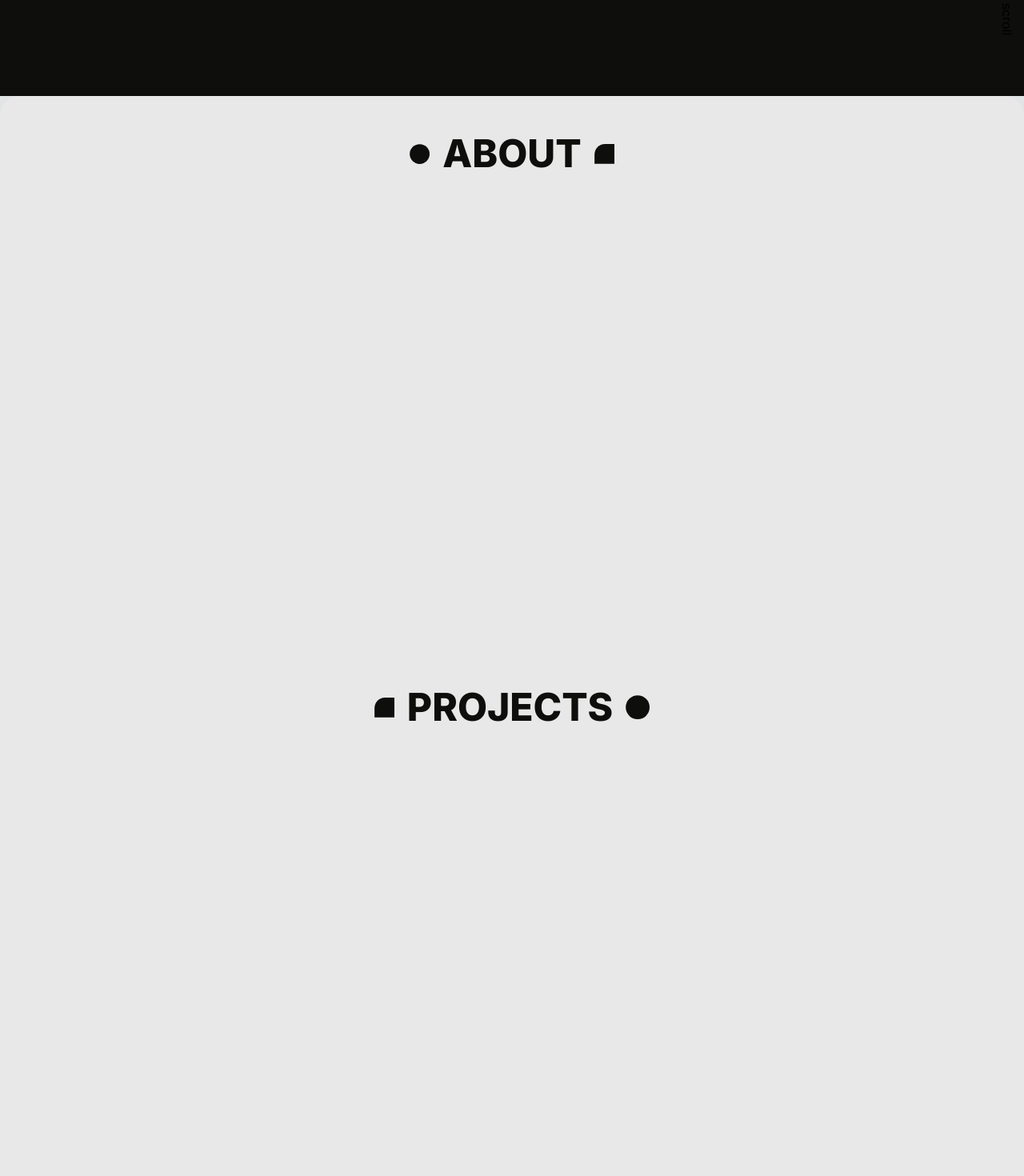
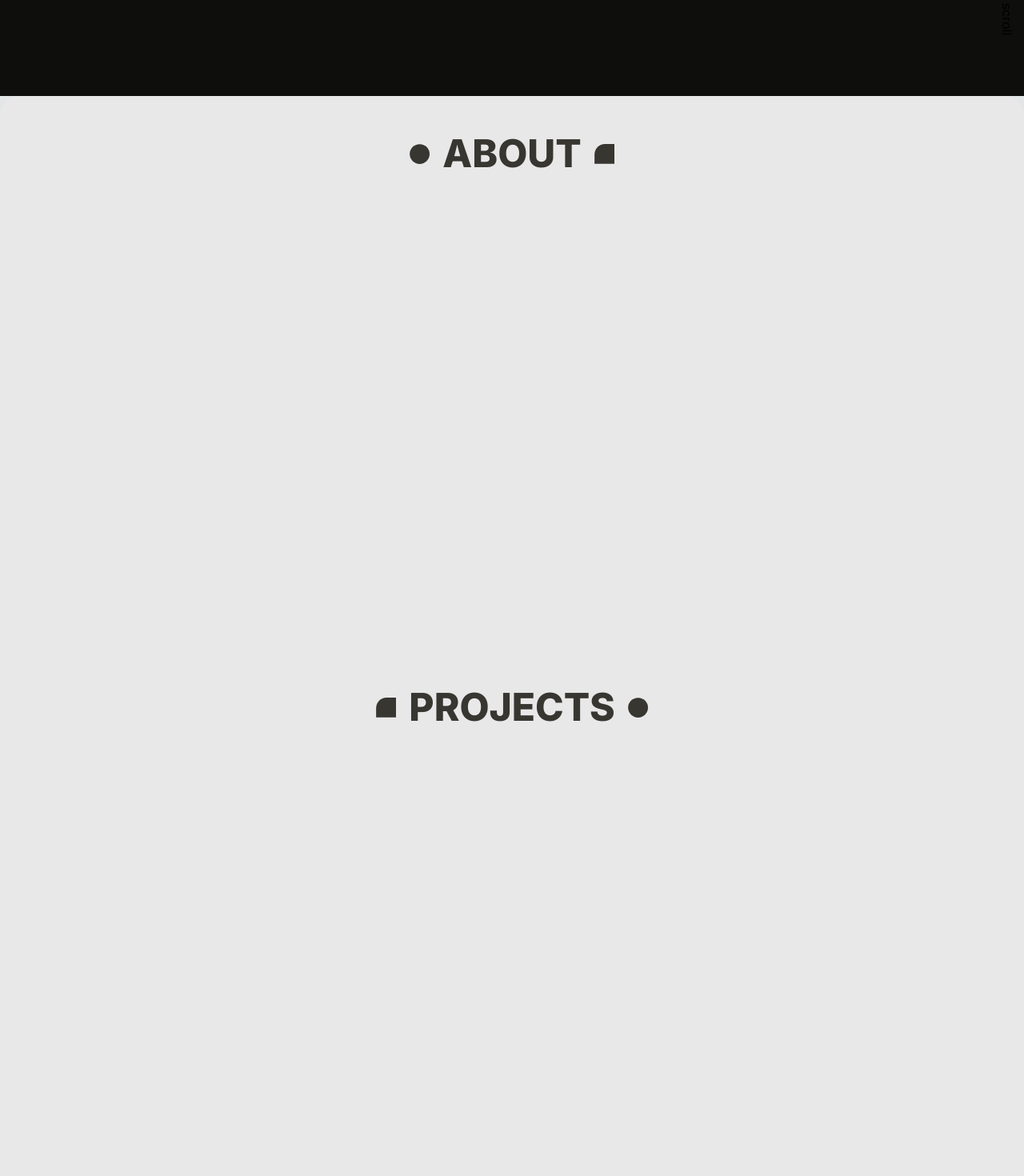
Before and after one commit to sam-uel-thomas/portfolio-site, a Next.js app: page / in a window 1280 px wide. Shown: the part 680-2150 px from the top of the page at 80% size. Built offline with nearby package versions, Linux system fonts and the light colour scheme.

Commit message:
feat: change height of contact section and update colours of light areas

```diff
--- a/app/components/About.jsx
+++ b/app/components/About.jsx
@@ -5,9 +5,9 @@ import RectIcon from './RectIcon'
 const About = () => {
     return (
         <div className="flex flex-row justify-center items-center pt-12">
-            <CircIcon fill="text-[#0E0E0C]" size={25} />
-            <div className="text-[#0E0E0C] font-sans text-5xl text-center font-extrabold mx-4">ABOUT</div>
-            <RectIcon fill="text-[#0E0E0C]" size={25} />
+            <CircIcon fill="text-[#383631]" size={25} />
+            <div className="text-[#383631] font-sans text-5xl text-center font-extrabold mx-4">ABOUT</div>
+            <RectIcon fill="text-[#383631]" size={25} />
         </div>
     )
 }
--- a/app/components/Projects.jsx
+++ b/app/components/Projects.jsx
@@ -5,9 +5,9 @@ import RectIcon from './RectIcon'
 const Projects = () => {
     return (
         <div className="flex flex-row justify-center items-center pt-12">
-            <RectIcon fill="text-[#0E0E0C]" size={25} rotate={180}/>
-            <div className="text-[#0E0E0C] font-sans text-5xl text-center font-extrabold mx-4">PROJECTS</div>
-            <CircIcon fill="text-[#0E0E0C]" size={30} />
+            <RectIcon fill="text-[#383631]" size={25} rotate={180}/>
+            <div className="text-[#383631] font-sans text-5xl text-center font-extrabold mx-4">PROJECTS</div>
+            <CircIcon fill="text-[#383631]" size={25} />
         </div>
     )
 }
--- a/app/page.js
+++ b/app/page.js
@@ -49,19 +49,19 @@ export default function Home() {
         <>
             <Navbar />
             <main className="flex flex-col scroll-behavior[smooth]">
-                <div ref={landingRef} id="landing" className="section bg-[#0E0E0C]" style={{ minHeight: `calc(100vh - ${navbarHeight}px)` }}>
+                <section ref={landingRef} id="landing" className="section bg-[#0E0E0C]" style={{ minHeight: `calc(100vh - ${navbarHeight}px)` }}>
                     <HeroSection />
                     <ScrollTag />
-                </div>
-                <div id="about" className="section bg-[#E8E8E8] font-sans font-bold rounded-t-3xl overflow-hidden shadow-lg z-20" style={{ minHeight: `calc(100vh - ${navbarHeight}px)` }}>
+                </section>
+                <section id="about" className="section bg-[#E8E8E8] font-sans font-bold rounded-t-3xl overflow-hidden shadow-lg z-20" style={{ minHeight: `calc(100vh - ${navbarHeight}px)` }}>
                     <About />
-                </div>
-                <div id="projects" className="section bg-[#E8E8E8] font-sans font-bold rounded-b-3xl overflow-hidden z-20" style={{ minHeight: `calc(100vh - ${navbarHeight}px)` }}>
+                </section>
+                <section id="projects" className="section bg-[#E8E8E8] font-sans font-bold rounded-b-3xl overflow-hidden z-20" style={{ minHeight: `calc(100vh - ${navbarHeight}px)` }}>
                     <Projects />
-                </div>
-                <div id="contact" className="section bg-[#0E0E0C] font-sans font-bold z-10" style={{ minHeight: `calc(100vh - ${navbarHeight}px)` }}>
+                </section>
+                <section id="contact" className="section bg-[#0E0E0C] font-sans font-bold z-10 h-[50vh]">
                     <Contact />
-                </div>
+                </section>
             </main>
         </>
     );
```
